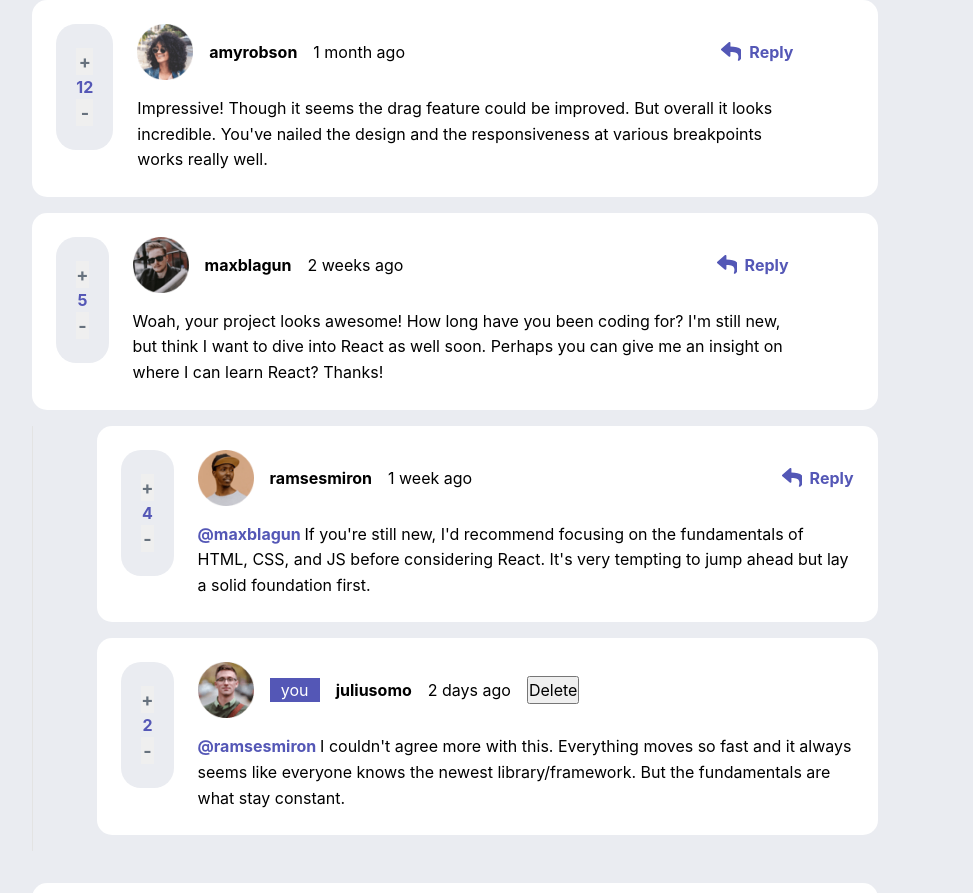
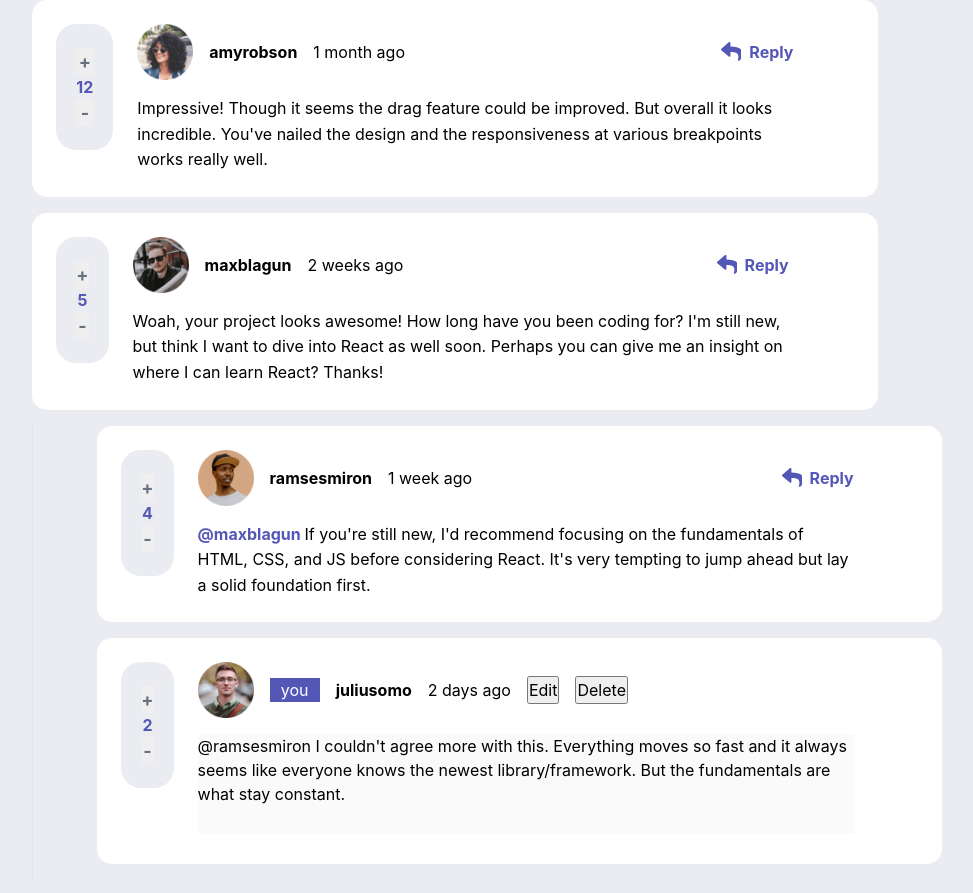
Before and after one commit to VPontis15/Interactive-comment-section-, a React (Vite) app: page / in a window 1280 px wide. Shown: the top 893 px of the page, without its empty margins (185-1158 px from the left). Built offline with nearby package versions, Linux system fonts and the light colour scheme.

Commit message:
add isEditing functionality

```diff
--- a/src/Context/AppContext.jsx
+++ b/src/Context/AppContext.jsx
@@ -1,4 +1,4 @@
-import { createContext, useContext, useReducer, useState } from "react";
+import { createContext, useContext, useReducer, useRef, useState } from "react";
 import data from "../Data/data.json";
 
 const AppContext = createContext();
@@ -12,6 +12,7 @@ const initialState = {
           type: "reply",
           isLiked: false,
           isDisliked: false,
+          isEditing: false,
         };
       });
       return {
@@ -20,11 +21,14 @@ const initialState = {
         isDisliked: false,
         type: "comment",
         replies: updatedReplies,
+        isEditing: false,
       };
     }
   }),
 
   currentUser: data.currentUser,
+  comment: "",
+  isEditing: false,
 };
 
 function reducer(state, action) {
@@ -38,16 +42,14 @@ function reducer(state, action) {
               if (!comment.isLiked)
                 return {
                   ...comment,
-                  score: state.isDisliked
-                    ? comment.score + 2
-                    : comment.score + 1,
+
+                  score: comment.score + 1,
                   isLiked: true,
+                  isDisliked: false,
                 };
               else {
                 return {
                   ...comment,
-                  score: comment.score - 1,
-                  isLiked: false,
                 };
               }
             }
@@ -65,17 +67,13 @@ function reducer(state, action) {
                   if (!reply.isLiked) {
                     return {
                       ...reply,
-                      score: reply.isDisliked
-                        ? reply.score + 2
-                        : reply.score + 1,
+                      score: reply.score + 1,
                       isLiked: true,
                       isDisliked: false,
                     };
                   } else {
                     return {
                       ...reply,
-                      score: reply.score - 1,
-                      isLiked: false,
                     };
                   }
                 }
@@ -104,12 +102,11 @@ function reducer(state, action) {
                   ...comment,
                   score: comment.score - 1,
                   isDisliked: true,
+                  isLiked: false,
                 };
               else
                 return {
                   ...comment,
-                  score: comment.score + 1,
-                  isDisliked: false,
                 };
             }
             return comment;
@@ -121,17 +118,16 @@ function reducer(state, action) {
           comments: state.comments.map((comment) => {
             if (comment.replies) {
               const updatedReplies = comment.replies.map((reply) => {
-                if (reply.id === action.payload.id) {
+                if (reply.id === action.payload.id && !reply.isDisliked) {
                   return {
                     ...reply,
                     score: reply.score - 1,
                     isDisliked: true,
+                    isLiked: false,
                   };
                 } else {
                   return {
                     ...reply,
-                    score: reply.score,
-                    isDisliked: false,
                   };
                 }
               });
@@ -144,10 +140,56 @@ function reducer(state, action) {
     // case "likeReply":
 
     case "addComment":
-      if (/^[^a-zA-Z0-9\s]*$/.test(action.payload)) return;
       return {
         ...state,
         comments: [...state.comments, action.payload],
+      };
+
+    case "editComment":
+      return {
+        ...state,
+        comments: state.comments.map((comment) => {
+          if (comment.replies) {
+            const updatedReplies = comment.replies.map((reply) => {
+              if (reply.id === action.payload.id) {
+                return {
+                  ...reply,
+                  content: "hi",
+                };
+              } else return { ...reply };
+            });
+            return { ...comment, replies: updatedReplies };
+          }
+          return { ...comment };
+        }),
+      };
+
+    case "editCommentBtn":
+      return {
+        ...state,
+        comments: state.comments.map((comment) => {
+          if (comment.replies) {
+            return {
+              ...comment,
+              replies: comment.replies.map((reply) => {
+                if (reply.id === action.payload) {
+                  return {
+                    ...reply,
+                    isEditing: !reply.isEditing,
+                  };
+                }
+                return reply;
+              }),
+            };
+          }
+          if (comment.id === action.payload) {
+            return {
+              ...comment,
+              isEditing: !comment.isEditing,
+            };
+          }
+          return comment;
+        }),
       };
 
     case "deleteComment":
@@ -155,7 +197,6 @@ function reducer(state, action) {
         const updatedComments = state.comments.filter(
           (comment) => comment.id !== action.payload.id
         );
-        console.log(updatedComments); // Check the result of the filter operation
 
         return {
           ...state,
@@ -196,6 +237,7 @@ function reducer(state, action) {
 function AppProvider({ children }) {
   const [state, dispatch] = useReducer(reducer, initialState);
   const [comment, setComment] = useState("");
+  const edit = useRef(null);
   function handleAddComment(e) {
     setComment(e.target.value);
   }
@@ -210,6 +252,7 @@ function AppProvider({ children }) {
         likes: state.comments.score,
         isLiked: state.isLiked,
         comment,
+        isEditing: state.isEditing,
         handleAddComment,
         setComment,
         dispatch,
--- a/src/features/comment/AddComment.jsx
+++ b/src/features/comment/AddComment.jsx
@@ -1,5 +1,6 @@
 import styled from "styled-components";
 import { useAppContext } from "../../Context/AppContext";
+import { useEffect, useRef } from "react";
 const AddCommentDiv = styled.div`
   display: flex;
   align-items: start;
@@ -30,7 +31,7 @@ const SendButton = styled.button`
 `;
 
 function AddComment() {
-  const { currentUser, dispatch, comment, handleAddComment, setComment } =
+  const { currentUser, dispatch, comment, handleAddComment, setComment, edit } =
     useAppContext();
 
   return (
@@ -38,16 +39,16 @@ function AddComment() {
       <img src={currentUser.image.png} />
 
       <TextArea
+        ref={edit}
         required={true}
         onChange={(e) => {
           handleAddComment(e);
         }}
-        value={comment}
         placeholder="   Add comment..."
       ></TextArea>
       <SendButton
         onClick={() => {
-          if (!comment) return;
+          if (comment === "" || /^\s*$/.test(comment)) return;
           dispatch({
             type: "addComment",
             payload: {
--- a/src/features/comment/CommnentContent.jsx
+++ b/src/features/comment/CommnentContent.jsx
@@ -4,6 +4,7 @@ import RepliesContainer from "../Replies/RepliesContainer";
 import LikeComponent from "./LikeComponent";
 import { useAppContext } from "../../Context/AppContext";
 import DeleteBtn from "../ui/DeleteBtn";
+import EditBtn from "../ui/EditBtn";
 
 const UserName = styled.span`
   font-weight: bold;
@@ -30,7 +31,7 @@ const ReplyingTo = styled.span`
 
 const Comment = styled.li`
   display: flex;
-
+  width: 100%;
   align-items: start;
   gap: 1.5rem;
   background-color: #fff;
@@ -42,6 +43,40 @@ const Comment = styled.li`
 const CommentContent = styled.p`
   max-width: 65ch;
   line-height: 1.6;
+`;
+
+const EditComment = styled.textarea`
+  outline: 2px solid #e3e3e3;
+
+  outline: none;
+  resize: none;
+  font-family: inherit;
+  font-size: inherit;
+  line-height: inherit;
+
+  margin: 0;
+  width: 100%;
+  height: 100%;
+  min-height: 100px;
+  overflow: hidden;
+  cursor: text;
+  color: black;
+  &:disabled {
+    border: none;
+    outline: none;
+    resize: none;
+    font-family: inherit;
+    font-size: inherit;
+    line-height: inherit;
+    padding: 0;
+    margin: 0;
+    width: 100%;
+    height: 100%;
+    min-height: 100px;
+    overflow: hidden;
+    cursor: text;
+    color: black;
+  }
 `;
 
 const ReplyButton = styled.button`
@@ -65,8 +100,8 @@ const currentUserText = {
 // const { comments } = data;
 
 function CommnentContent() {
-  const { comments, dispatch, likes, replies, currentUser } = useAppContext();
-  console.log(comments);
+  const { comments, currentUser, isEditing } = useAppContext();
+
   return (
     <>
       {comments.map((comment) => {
@@ -106,10 +141,23 @@ function CommnentContent() {
                     </ReplyButton>
                   )}
                   {currentUser.username == comment.user.username && (
-                    <DeleteBtn entityType={comment.type} id={comment.id} />
+                    <>
+                      <DeleteBtn entityType={comment.type} id={comment.id} />
+                      <EditBtn entityType={comment.type} id={comment.id} />
+                    </>
                   )}
                 </UserDetailsContainer>{" "}
-                <CommentContent>{comment.content}</CommentContent>
+                {currentUser.username === comment.user.username && (
+                  <EditComment
+                    disabled={!comment.isEditing}
+                    defaultValue={comment.content}
+                  ></EditComment>
+                )}
+                {currentUser.username !== comment.user.username && (
+                  <CommentContent key={comment.id}>
+                    {comment.content}
+                  </CommentContent>
+                )}
               </div>{" "}
             </Comment>
             {comment.replies && (
@@ -125,7 +173,7 @@ function CommnentContent() {
                       <LikeComponent entityType={reply.type} id={reply.id}>
                         {reply.score}
                       </LikeComponent>
-                      <div style={{}}>
+                      <div style={{ minWidth: "65ch" }}>
                         <UserDetailsContainer>
                           <UserAvatar src={reply.user.image.png} />
                           {currentUser.username === reply.user.username && (
@@ -151,13 +199,27 @@ function CommnentContent() {
                             </ReplyButton>
                           )}
                           {currentUser.username == reply.user.username && (
-                            <DeleteBtn entityType={reply.type} id={reply.id} />
+                            <>
+                              <EditBtn reply={reply} id={reply.id} />
+                              <DeleteBtn
+                                entityType={reply.type}
+                                id={reply.id}
+                              />
+                            </>
                           )}
                         </UserDetailsContainer>{" "}
-                        <CommentContent key={reply.id}>
-                          <ReplyingTo>{`@${reply.replyingTo} `}</ReplyingTo>
-                          {reply.content}
-                        </CommentContent>
+                        {currentUser.username === reply.user.username && (
+                          <EditComment
+                            disabled={!reply.isEditing}
+                            defaultValue={`@${reply.replyingTo} ${reply.content}`}
+                          ></EditComment>
+                        )}
+                        {currentUser.username !== reply.user.username && (
+                          <CommentContent key={reply.id}>
+                            <ReplyingTo>{`@${reply.replyingTo} `}</ReplyingTo>
+                            {reply.content}
+                          </CommentContent>
+                        )}
                       </div>
                     </Comment>
                   );
--- a/src/features/ui/EditBtn.jsx
+++ b/src/features/ui/EditBtn.jsx
@@ -0,0 +1,20 @@
+import { useAppContext } from "../../Context/AppContext";
+
+function EditBtn({ id }) {
+  const { dispatch, isEditing } = useAppContext();
+
+  return (
+    <button
+      onClick={() => {
+        console.log(id, isEditing);
+        {
+          dispatch({ type: "editCommentBtn", payload: id });
+        }
+      }}
+    >
+      Edit
+    </button>
+  );
+}
+
+export default EditBtn;
```
Also changed, not shown: src/features/comment/EditComment.jsx (added, +9 -0 lines).
